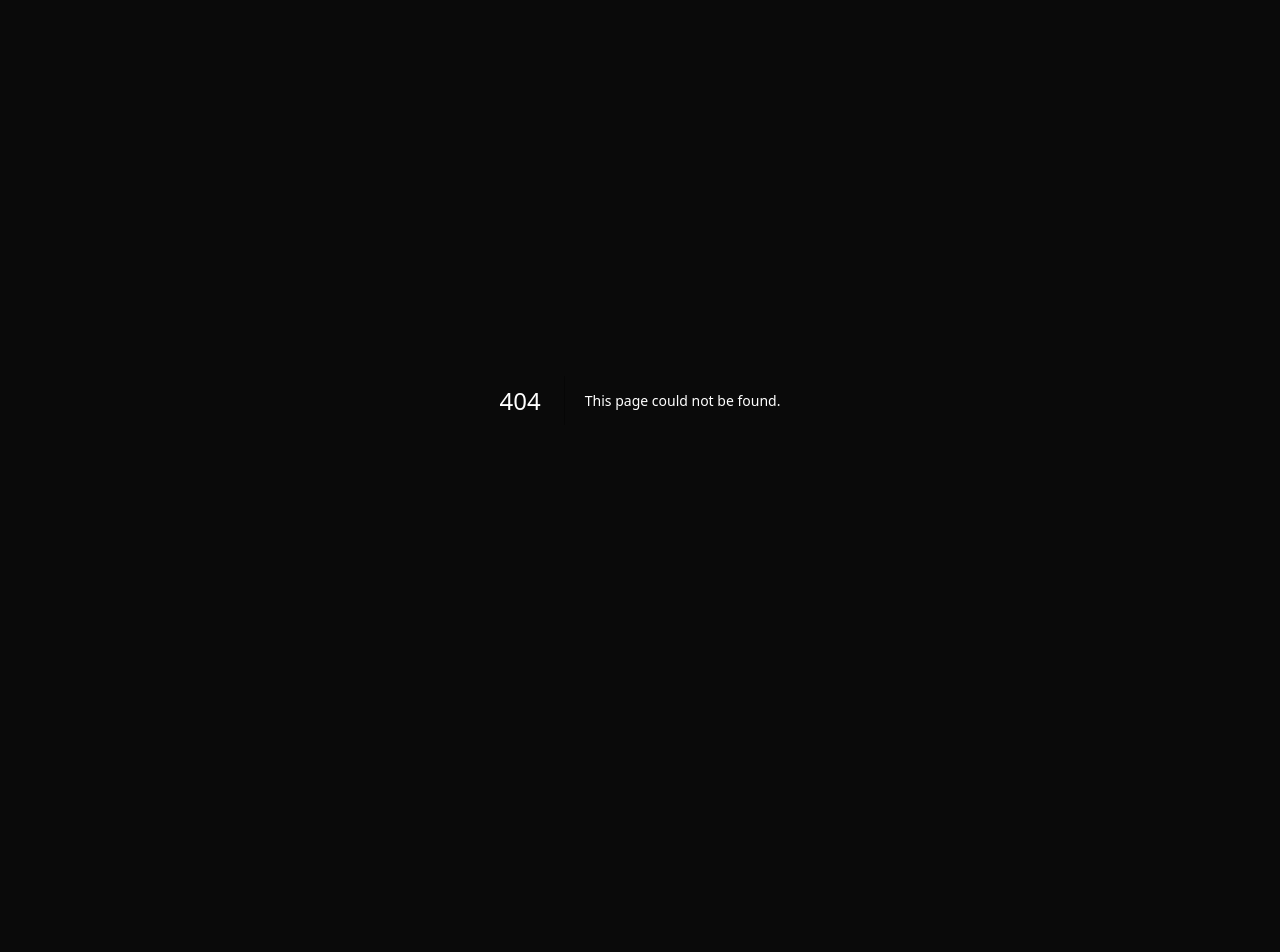
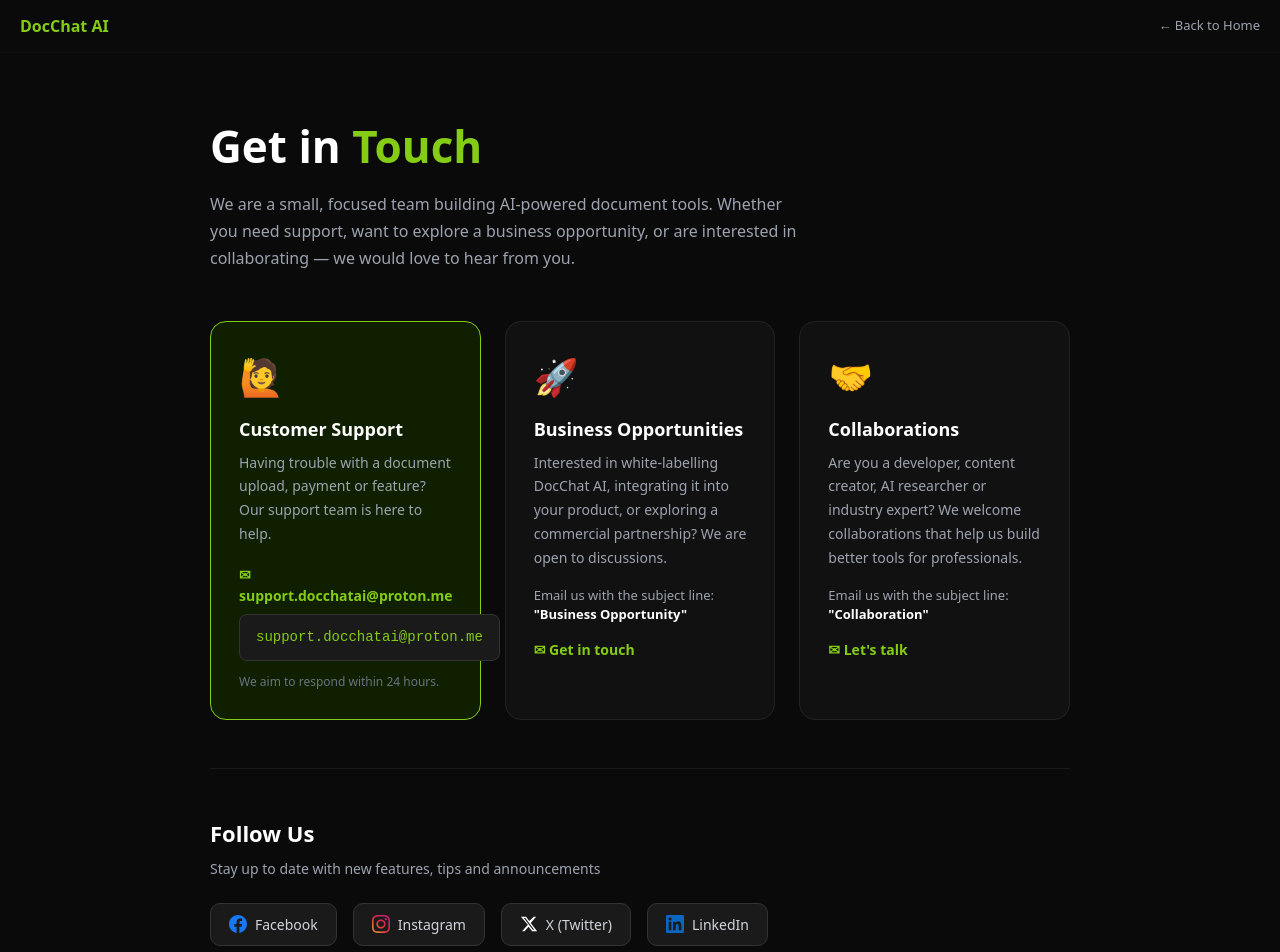
Before and after one commit to justin280/docchat-saas, a Next.js app: page /contact in a window 1280 px wide. Before the commit this address had no page. Shown: the top 952 px of the page. Before the commit the page ends 800 px from the top, so only its background shows below. Built offline with nearby package versions, Linux system fonts and the light colour scheme.

Commit message:
Add /contact page with support, business opportunities, collaborations and social links

```diff
--- /dev/null
+++ b/app/(pages)/contact/page.js
@@ -0,0 +1,102 @@
+export const metadata = {
+  title: 'Contact Us | DocChat AI',
+  description: 'Get in touch with DocChat AI. Support, business opportunities, collaborations and partnerships — we would love to hear from you.',
+};
+
+export default function ContactPage() {
+  const s = {
+    page: { minHeight:'100vh', backgroundColor:'#0a0a0a', color:'#fff', fontFamily:'system-ui,sans-serif' },
+    nav: { display:'flex', alignItems:'center', gap:'16px', padding:'14px 20px', borderBottom:'1px solid #111', backgroundColor:'#0a0a0a' },
+    content: { maxWidth:'900px', margin:'0 auto', padding:'60px 20px' },
+    h1: { fontSize:'clamp(28px,4vw,44px)', fontWeight:'700', marginBottom:'12px' },
+    green: { color:'#84cc16' },
+    subtitle: { color:'#9ca3af', fontSize:'16px', lineHeight:'1.7', marginBottom:'48px', maxWidth:'600px' },
+    grid: { display:'grid', gridTemplateColumns:'repeat(auto-fit,minmax(260px,1fr))', gap:'24px', marginBottom:'48px' },
+    card: { backgroundColor:'#111', border:'1px solid #222', borderRadius:'16px', padding:'28px' },
+    cardGreen: { backgroundColor:'#0f1f00', border:'1px solid #84cc16', borderRadius:'16px', padding:'28px' },
+    cardIcon: { fontSize:'36px', marginBottom:'12px' },
+    cardTitle: { fontWeight:'700', fontSize:'18px', marginBottom:'8px' },
+    cardDesc: { color:'#9ca3af', fontSize:'14px', lineHeight:'1.7', marginBottom:'16px' },
+    link: { color:'#84cc16', textDecoration:'none', fontWeight:'600', fontSize:'14px', display:'inline-flex', alignItems:'center', gap:'6px' },
+    divider: { borderTop:'1px solid #1a1a1a', margin:'48px 0' },
+    socialGrid: { display:'flex', gap:'16px', flexWrap:'wrap', marginTop:'16px' },
+    socialBtn: { display:'inline-flex', alignItems:'center', gap:'8px', backgroundColor:'#1a1a1a', border:'1px solid #333', borderRadius:'10px', padding:'10px 18px', color:'#d1d5db', textDecoration:'none', fontSize:'14px', fontWeight:'500' },
+    h2: { fontSize:'22px', fontWeight:'700', marginBottom:'8px' },
+    h2sub: { color:'#9ca3af', fontSize:'14px', marginBottom:'24px' },
+    emailHighlight: { backgroundColor:'#1a1a1a', border:'1px solid #333', borderRadius:'8px', padding:'12px 16px', fontSize:'14px', color:'#84cc16', fontFamily:'monospace', display:'inline-block', marginTop:'8px' },
+  };
+
+  return (
+    <div style={s.page}>
+      <nav style={s.nav}>
+        <a href="/" style={{fontWeight:'700',color:'#84cc16',textDecoration:'none',fontSize:'16px'}}>DocChat AI</a>
+        <a href="/" style={{color:'#9ca3af',fontSize:'13px',textDecoration:'none',marginLeft:'auto'}}>&#8592; Back to Home</a>
+      </nav>
+
+      <div style={s.content}>
+        <h1 style={s.h1}>Get in <span style={s.green}>Touch</span></h1>
+        <p style={s.subtitle}>We are a small, focused team building AI-powered document tools. Whether you need support, want to explore a business opportunity, or are interested in collaborating — we would love to hear from you.</p>
+
+        {/* SUPPORT */}
+        <div style={s.grid}>
+          <div style={s.cardGreen}>
+            <div style={s.cardIcon}>&#128587;</div>
+            <h2 style={s.cardTitle}>Customer Support</h2>
+            <p style={s.cardDesc}>Having trouble with a document upload, payment or feature? Our support team is here to help.</p>
+            <a href="mailto:support.docchatai@proton.me" style={s.link}>&#9993; support.docchatai@proton.me</a>
+            <div style={s.emailHighlight}>support.docchatai@proton.me</div>
+            <p style={{color:'#6b7280',fontSize:'12px',marginTop:'12px',marginBottom:0}}>We aim to respond within 24 hours.</p>
+          </div>
+
+          <div style={s.card}>
+            <div style={s.cardIcon}>&#128640;</div>
+            <h2 style={s.cardTitle}>Business Opportunities</h2>
+            <p style={s.cardDesc}>Interested in white-labelling DocChat AI, integrating it into your product, or exploring a commercial partnership? We are open to discussions.</p>
+            <p style={{color:'#9ca3af',fontSize:'13px',marginBottom:'12px'}}>Email us with the subject line: <strong style={{color:'#fff'}}>"Business Opportunity"</strong></p>
+            <a href="mailto:support.docchatai@proton.me?subject=Business%20Opportunity" style={s.link}>&#9993; Get in touch</a>
+          </div>
+
+          <div style={s.card}>
+            <div style={s.cardIcon}>&#129309;</div>
+            <h2 style={s.cardTitle}>Collaborations</h2>
+            <p style={s.cardDesc}>Are you a developer, content creator, AI researcher or industry expert? We welcome collaborations that help us build better tools for professionals.</p>
+            <p style={{color:'#9ca3af',fontSize:'13px',marginBottom:'12px'}}>Email us with the subject line: <strong style={{color:'#fff'}}>"Collaboration"</strong></p>
+            <a href="mailto:support.docchatai@proton.me?subject=Collaboration" style={s.link}>&#9993; Let's talk</a>
+          </div>
+        </div>
+
+        <div style={s.divider}></div>
+
+        {/* SOCIAL MEDIA */}
+        <h2 style={s.h2}>Follow Us</h2>
+        <p style={s.h2sub}>Stay up to date with new features, tips and announcements</p>
+        <div style={s.socialGrid}>
+          <a href="https://www.facebook.com/share/18tcsvjgAh/" target="_blank" rel="noopener noreferrer" style={s.socialBtn}>
+            <svg width="18" height="18" viewBox="0 0 24 24" fill="#1877f2"><path d="M24 12.073c0-6.627-5.373-12-12-12s-12 5.373-12 12c0 5.99 4.388 10.954 10.125 11.854v-8.385H7.078v-3.47h3.047V9.43c0-3.007 1.792-4.669 4.533-4.669 1.312 0 2.686.235 2.686.235v2.953H15.83c-1.491 0-1.956.925-1.956 1.874v2.25h3.328l-.532 3.47h-2.796v8.385C19.612 23.027 24 18.062 24 12.073z"/></svg>
+            Facebook
+          </a>
+          <a href="https://www.instagram.com/docchatai?igsh=MWxocDY1NGdncXZnNw==" target="_blank" rel="noopener noreferrer" style={s.socialBtn}>
+            <svg width="18" height="18" viewBox="0 0 24 24" fill="url(#ig)"><defs><linearGradient id="ig" x1="0%" y1="100%" x2="100%" y2="0%"><stop offset="0%" stopColor="#f09433"/><stop offset="25%" stopColor="#e6683c"/><stop offset="50%" stopColor="#dc2743"/><stop offset="75%" stopColor="#cc2366"/><stop offset="100%" stopColor="#bc1888"/></linearGradient></defs><path d="M12 2.163c3.204 0 3.584.012 4.85.07 3.252.148 4.771 1.691 4.919 4.919.058 1.265.069 1.645.069 4.849 0 3.205-.012 3.584-.069 4.849-.149 3.225-1.664 4.771-4.919 4.919-1.266.058-1.644.07-4.85.07-3.204 0-3.584-.012-4.849-.07-3.26-.149-4.771-1.699-4.919-4.92-.058-1.265-.07-1.644-.07-4.849 0-3.204.013-3.583.07-4.849.149-3.227 1.664-4.771 4.919-4.919 1.266-.057 1.645-.069 4.849-.069zm0-2.163c-3.259 0-3.667.014-4.947.072-4.358.2-6.78 2.618-6.98 6.98-.059 1.281-.073 1.689-.073 4.948 0 3.259.014 3.668.072 4.948.2 4.358 2.618 6.78 6.98 6.98 1.281.058 1.689.072 4.948.072 3.259 0 3.668-.014 4.948-.072 4.354-.2 6.782-2.618 6.979-6.98.059-1.28.073-1.689.073-4.948 0-3.259-.014-3.667-.072-4.947-.196-4.354-2.617-6.78-6.979-6.98-1.281-.059-1.69-.073-4.949-.073zm0 5.838c-3.403 0-6.162 2.759-6.162 6.162s2.759 6.163 6.162 6.163 6.162-2.759 6.162-6.163c0-3.403-2.759-6.162-6.162-6.162zm0 10.162c-2.209 0-4-1.79-4-4 0-2.209 1.791-4 4-4s4 1.791 4 4c0 2.21-1.791 4-4 4zm6.406-11.845c-.796 0-1.441.645-1.441 1.44s.645 1.44 1.441 1.44c.795 0 1.439-.645 1.439-1.44s-.644-1.44-1.439-1.44z"/></svg>
+            Instagram
+          </a>
+          <a href="https://x.com/DocChatAI" target="_blank" rel="noopener noreferrer" style={s.socialBtn}>
+            <svg width="18" height="18" viewBox="0 0 24 24" fill="#fff"><path d="M18.244 2.25h3.308l-7.227 8.26 8.502 11.24H16.17l-4.714-6.231-5.401 6.231H2.744l7.73-8.835L1.254 2.25H8.08l4.259 5.629L18.244 2.25zm-1.161 17.52h1.833L7.084 4.126H5.117L17.083 19.77z"/></svg>
+            X (Twitter)
+          </a>
+          <a href="https://www.linkedin.com/in/docchat-ai-1a3475408" target="_blank" rel="noopener noreferrer" style={s.socialBtn}>
+            <svg width="18" height="18" viewBox="0 0 24 24" fill="#0a66c2"><path d="M20.447 20.452h-3.554v-5.569c0-1.328-.027-3.037-1.852-3.037-1.853 0-2.136 1.445-2.136 2.939v5.667H9.351V9h3.414v1.561h.046c.477-.9 1.637-1.85 3.37-1.85 3.601 0 4.267 2.37 4.267 5.455v6.286zM5.337 7.433c-1.144 0-2.063-.926-2.063-2.065 0-1.138.92-2.063 2.063-2.063 1.14 0 2.064.925 2.064 2.063 0 1.139-.925 2.065-2.064 2.065zm1.782 13.019H3.555V9h3.564v11.452zM22.225 0H1.771C.792 0 0 .774 0 1.729v20.542C0 23.227.792 24 1.771 24h20.451C23.2 24 24 23.227 24 22.271V1.729C24 .774 23.2 0 22.222 0h.003z"/></svg>
+            LinkedIn
+          </a>
+        </div>
+
+        <div style={s.divider}></div>
+
+        {/* FOOTER NOTE */}
+        <div style={{textAlign:'center',color:'#4b5563',fontSize:'13px'}}>
+          <p style={{marginBottom:'4px'}}>&#169; 2026 DocChat AI &middot; Powered by NVIDIA NIM &middot; Secure payments by Stripe</p>
+          <p style={{margin:0}}><a href="/" style={{color:'#6b7280',textDecoration:'none'}}>Home</a> &nbsp;&middot;&nbsp; <a href="/compliance" style={{color:'#6b7280',textDecoration:'none'}}>Compliance</a> &nbsp;&middot;&nbsp; <a href="/api-docs" style={{color:'#6b7280',textDecoration:'none'}}>API Docs</a></p>
+        </div>
+      </div>
+    </div>
+  );
+}
```
